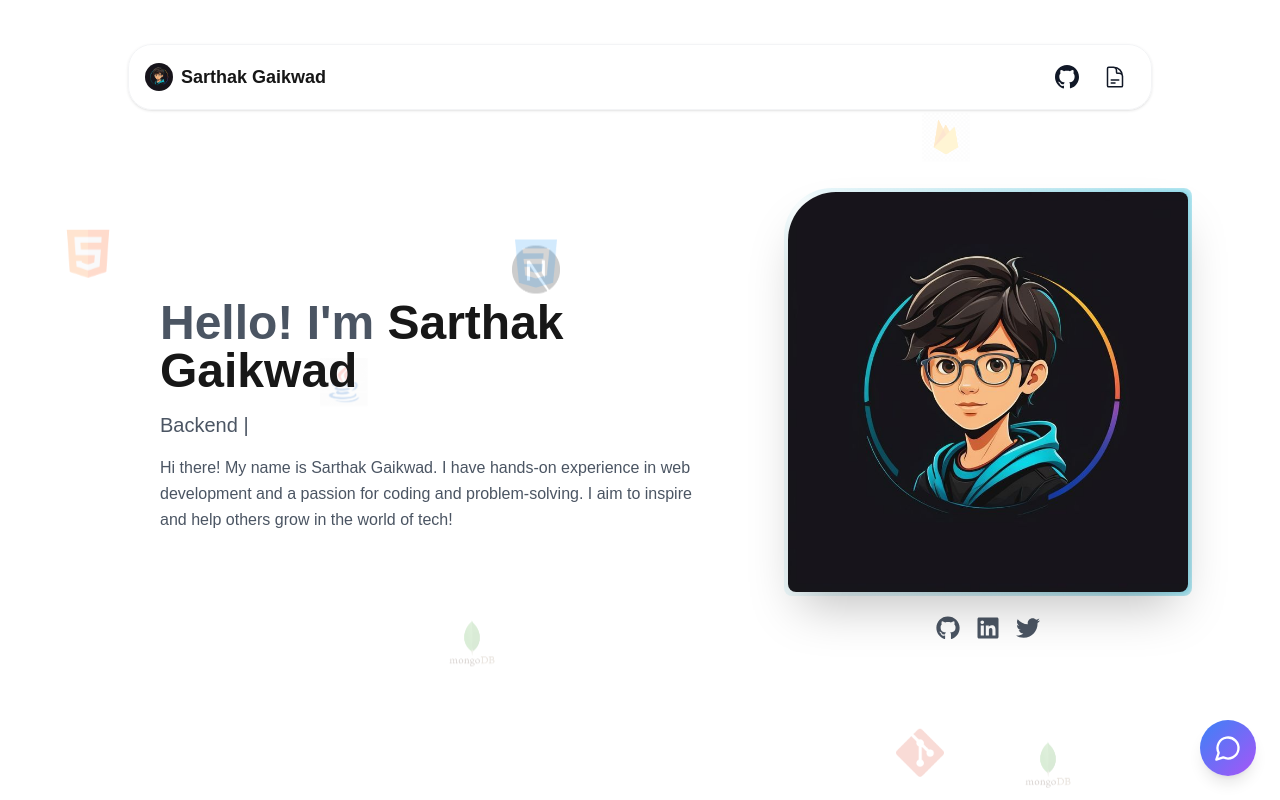
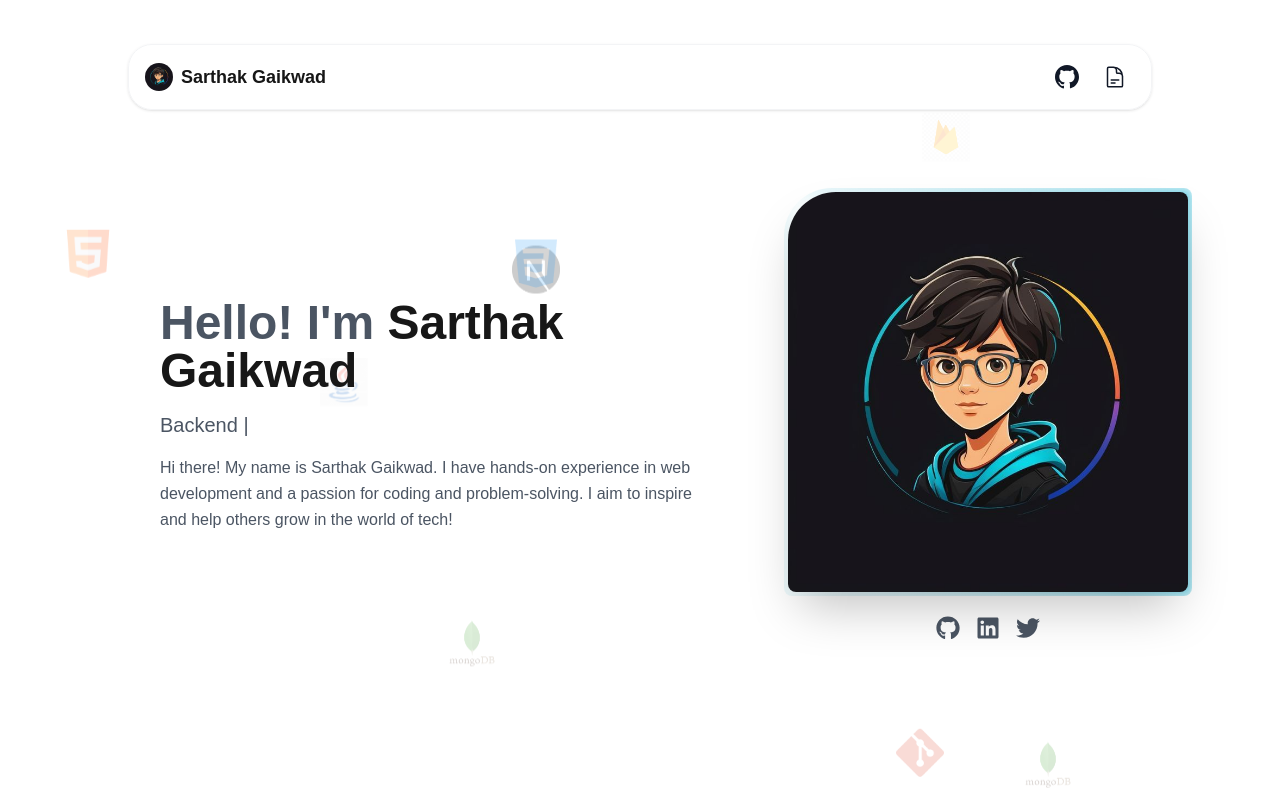
Before and after one commit to Sarthak5290/sarthak-next, a Next.js app: page / in a window 1280 px wide. Shown: the top 800 px of the page. Built offline with nearby package versions, Linux system fonts and the light colour scheme.

Commit message:
remove Chatbot component from Home for future implementation

```diff
--- a/app/page.js
+++ b/app/page.js
@@ -4,7 +4,7 @@ import Hero from "@/components/Hero";
 import Projects from "@/components/Projects";
 import FloatingIcon from "@/components/FloatingIcon";
 import { techIcons } from "@/config/FloatingIcons";
-import Chatbot from "@/components/Chatbot";
+// import Chatbot from "@/components/Chatbot";
 
 export default function Home() {
   return (
@@ -21,7 +21,7 @@ export default function Home() {
         <Projects />
       </div>
       {/* Chatbot Component */}
-      <Chatbot /> {/* This will render the Chatbot */}
+      {/* <Chatbot />  */}
     </div>
   );
 }
```
